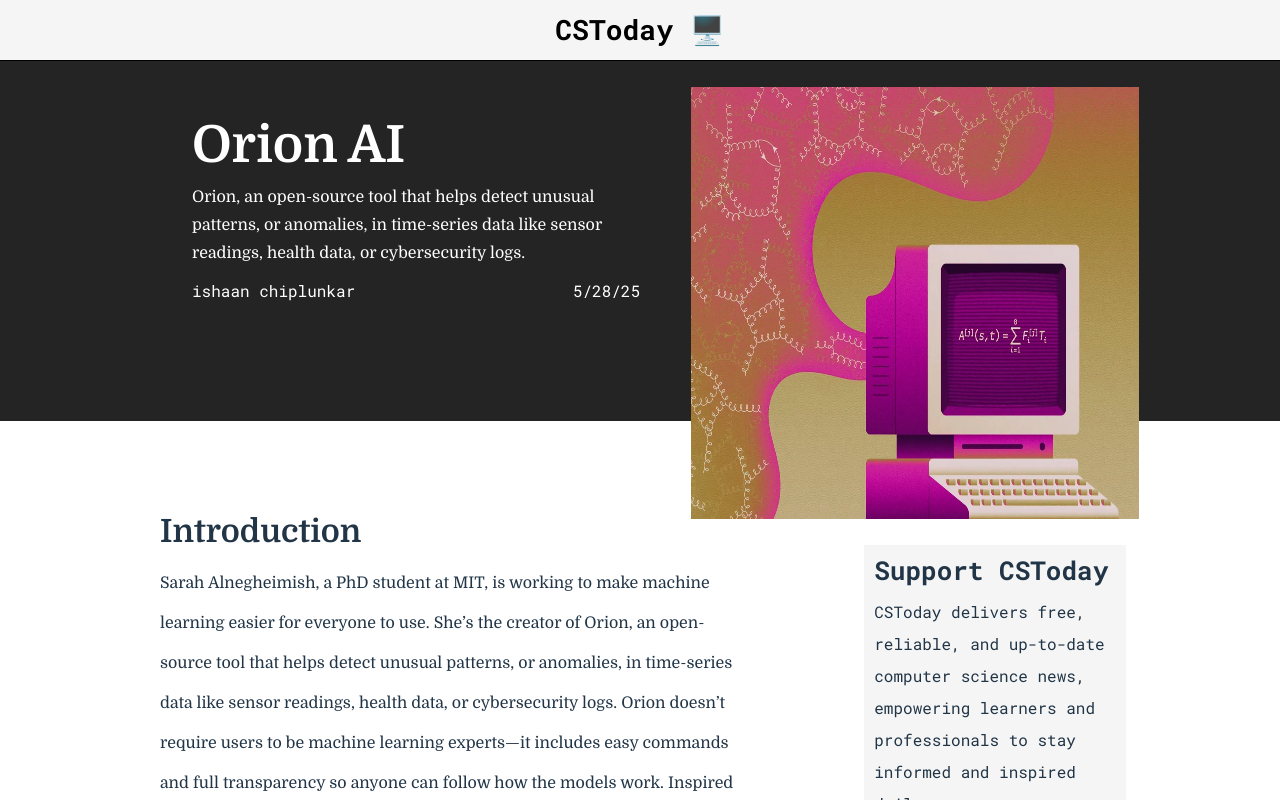
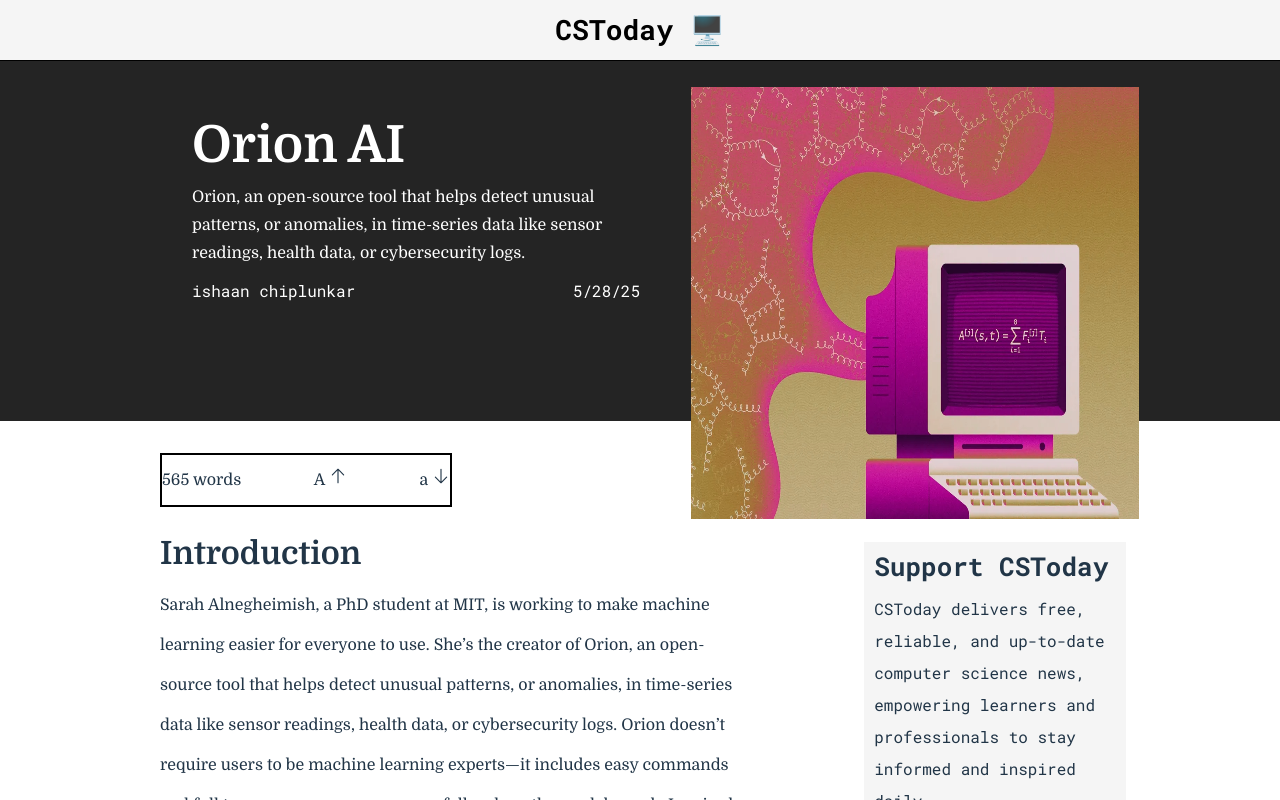
Before and after one commit to ishaanchip/csa-news-final, a React (Vite) app: page /csa-news-final/article/1 in a window 1280 px wide. Built offline with nearby package versions, Linux system fonts and the light colour scheme.

Commit message:
tryna update features

```diff
--- a/package.json
+++ b/package.json
@@ -8,10 +8,11 @@
     "build": "vite build",
     "lint": "eslint .",
     "preview": "vite preview",
-    "predeploy":"npm run build",
-    "deploy":"gh-pages -d dist"
+    "predeploy": "npm run build",
+    "deploy": "gh-pages -d dist"
   },
   "dependencies": {
+    "@heroicons/react": "^2.2.0",
     "@tanstack/react-query": "^5.80.6",
     "axios": "^1.9.0",
     "gh-pages": "^6.3.0",
--- a/src/components/Article/Article.css
+++ b/src/components/Article/Article.css
@@ -59,8 +59,17 @@
 .article-area{
     display: flex;
     margin-left: 12.5%;
-    margin-top: 5%;
+    margin-top: 2.5%;
     width:90%;
+}
+
+.article-area .feature-bar{
+    display: flex;
+    justify-content: space-between;
+    align-items: center;
+    width:50%;
+    height:50px;
+    border:2px solid black;
 }
 
 .article-content{
@@ -99,6 +108,7 @@
     min-height: 1450px;
     width:35%;
     margin-left: 5%;
+    margin-top: 2.5%;
 }
 
 .article-ads .slot{
@@ -200,6 +210,9 @@
 
 @media only screen and (max-width: 1200px){
 
+    .article-area .feature-bar{
+        width:75%;
+    }
     .article-img{
         height:85%;
         width:50%;
--- a/src/components/Article/Article.jsx
+++ b/src/components/Article/Article.jsx
@@ -9,6 +9,7 @@
 
 //external dependenices
 import { Link, useParams } from 'react-router-dom'
+import {ArrowUpIcon, ArrowDownIcon} from "@heroicons/react/24/solid"
 
 const Article = () => {
   const {id} = useParams()
@@ -33,7 +34,13 @@
         </div>
 
         <div className="article-area">
+
             <div className="article-content">
+            <div className="feature-bar">
+              <p className="word-count">565 words</p>
+              <p>A <ArrowUpIcon style={{'width':'18px'}}></ArrowUpIcon></p>
+              <p>a <ArrowDownIcon style={{'width':'18px'}}></ArrowDownIcon></p>
+              </div>
             {
                 homeArticleFullSet[id].text.map((section) =>(
                     <div>
```
Also changed, not shown: src/components/Article/ArticleHelper.js (added), 1 other file (tests, documents, lock files or other folders).
